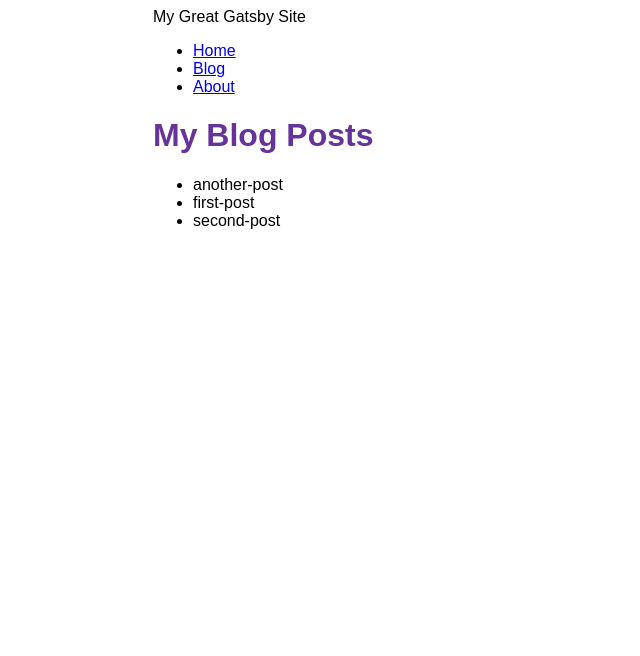
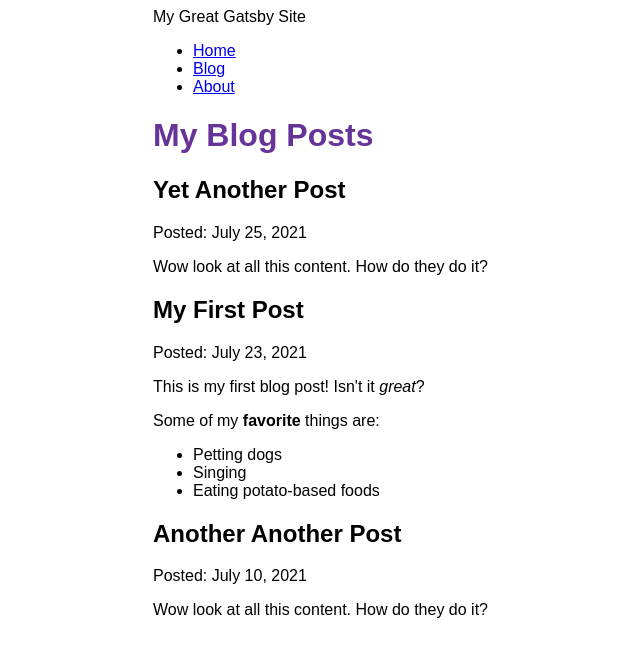
Before and after one commit to Gabrielr47/my-gatsby-site, a Gatsby site: page /blog in a window 1280 px wide. Shown: the whole page, without its empty margins (237-877 px from the left). Built offline with nearby package versions, Linux system fonts and the light colour scheme; Gatsby itself is replaced by a stand-in of ours.

Commit message:
Finished Gatsby Tutorial Part 5

```diff
--- a/blog/another-post.mdx
+++ b/blog/another-post.mdx
@@ -0,0 +1,6 @@
+---
+title: "Another Another Post"
+date: "2021-07-10"
+---
+
+Wow look at all this content. How do they do it?
--- a/blog/first-post.mdx
+++ b/blog/first-post.mdx
@@ -0,0 +1,12 @@
+---
+title: "My First Post"
+date: "2021-07-23"
+---
+
+This is my first blog post! Isn't it _great_?
+
+Some of my **favorite** things are:
+
+- Petting dogs
+- Singing
+- Eating potato-based foods
--- a/blog/second-post.mdx
+++ b/blog/second-post.mdx
@@ -0,0 +1,6 @@
+---
+title: "Yet Another Post"
+date: "2021-07-25"
+---
+
+Wow look at all this content. How do they do it?
--- a/gatsby-config.js
+++ b/gatsby-config.js
@@ -13,6 +13,7 @@ module.exports = {
         path: `${__dirname}/blog`,
       },
     },
+    "gatsby-plugin-mdx",
     {
       resolve: "gatsby-plugin-prettier-eslint",
       // this is the default configuration, override only what you need
--- a/package.json
+++ b/package.json
@@ -15,8 +15,11 @@
     "clean": "gatsby clean"
   },
   "dependencies": {
+    "@mdx-js/mdx": "^1.6.22",
+    "@mdx-js/react": "^1.6.22",
     "gatsby": "^4.10.3",
     "gatsby-plugin-image": "^2.11.0",
+    "gatsby-plugin-mdx": "^3.11.0",
     "gatsby-plugin-prettier-eslint": "^1.0.6",
     "gatsby-plugin-sharp": "^4.11.0",
     "gatsby-source-filesystem": "^4.11.0",
--- a/src/pages/blog.js
+++ b/src/pages/blog.js
@@ -1,25 +1,33 @@
 import * as React from "react";
 import Layout from "../components/layout";
 import { graphql } from "gatsby";
+import { MDXRenderer } from "gatsby-plugin-mdx";
 
 const BlogPage = ({ data }) => {
   console.log(data);
   return (
     <Layout pageTitle="My Blog Posts">
-      <ul>
-        {data.allFile.nodes.map(({ name }) => (
-          <li key={name}>{name}</li>
-        ))}
-      </ul>
+      {data.allMdx.nodes.map(({ id, body, frontmatter: { title, date } }) => (
+        <article key={id}>
+          <h2>{title}</h2>
+          <p>Posted: {date}</p>
+          <MDXRenderer>{body}</MDXRenderer>
+        </article>
+      ))}
     </Layout>
   );
 };
 
 export const query = graphql`
   query {
-    allFile {
+    allMdx(sort: { fields: frontmatter___date, order: DESC }) {
       nodes {
-        name
+        frontmatter {
+          date(formatString: "MMMM D, YYYY")
+          title
+        }
+        id
+        body
       }
     }
   }
```
